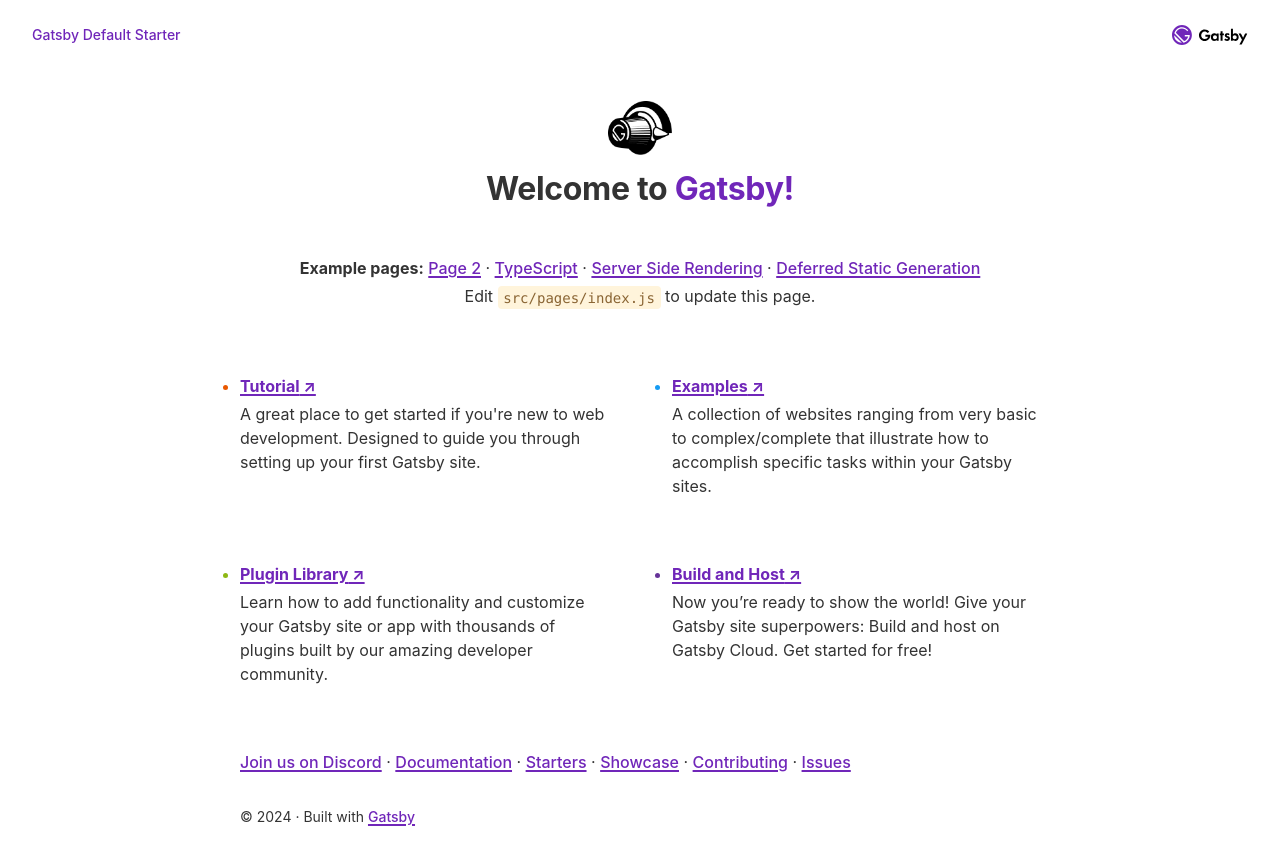
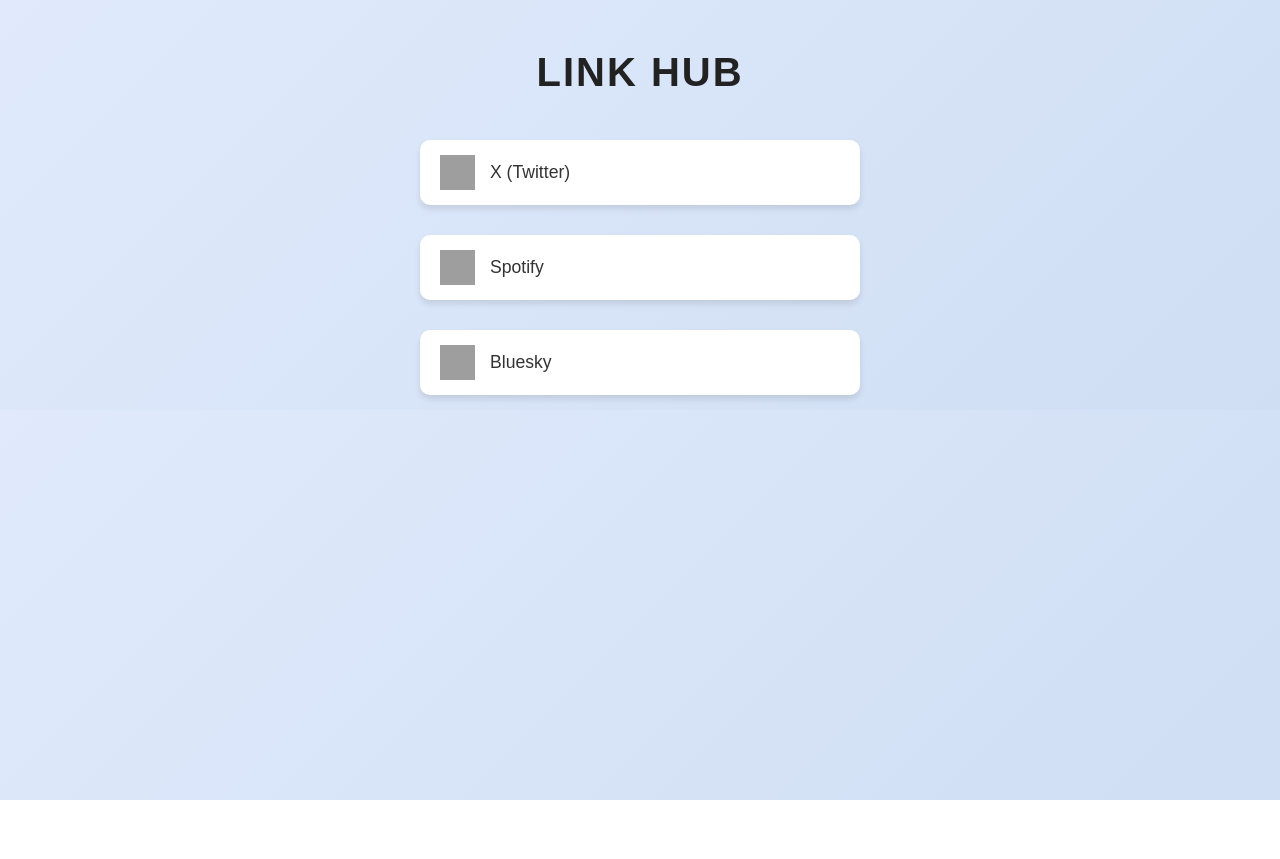
Before and after one commit to lkotlarenko/elly-social, a Gatsby site: page / in a window 1280 px wide. After the commit the page ends 800 px from the top, so only its background shows below. Built offline with nearby package versions, Linux system fonts and the light colour scheme; Gatsby itself is replaced by a stand-in of ours; grey boxes are pictures that could not be loaded.

Commit message:
update 2 files and create 6 files

```diff
--- /dev/null
+++ b/src/components/LinkItem.js
@@ -0,0 +1,21 @@
+import React from "react"
+
+const LinkItem = ({ name, url, icon }) => {
+  return (
+    <a
+      href={url}
+      className="link-item"
+      target="_blank"
+      rel="noopener noreferrer"
+    >
+      <img // CHANGE THE GITHUB USERNAME ON TO POINT TO YOUR REPOSITORY
+        src={`https://github.com/lkotlarenko/link-hub/blob/main/src/images/${icon}`}
+        alt={`${name} icon`}
+        className="link-icon"
+      />
+      <span>{name}</span>
+    </a>
+  )
+}
+
+export default LinkItem
--- /dev/null
+++ b/src/data/links.js
@@ -0,0 +1,20 @@
+const links = [
+  {
+    name: "X (Twitter)",
+    url: "https://x.com/YOURUSERNAME",
+    icon: "x-icon.png",
+  },
+  {
+    name: "Spotify",
+    url: "https://open.spotify.com/user/YOURUSERNAME",
+    icon: "spotify-icon.png",
+  },
+  {
+    name: "Bluesky",
+    url: "https://bsky.app/profile/YOURUSERNAME",
+    icon: "bsky-icon.png",
+  },
+]
+// You can add more links to the links array above, put the images inside the src/images folder
+
+export default links
--- a/src/pages/index.js
+++ b/src/pages/index.js
@@ -1,128 +1,17 @@
-import * as React from "react"
-import { Link } from "gatsby"
-import { StaticImage } from "gatsby-plugin-image"
-
-import Layout from "../components/layout"
-import Seo from "../components/seo"
-import * as styles from "../components/index.module.css"
-
-const links = [
-  {
-    text: "Tutorial",
-    url: "https://www.gatsbyjs.com/docs/tutorial",
-    description:
-      "A great place to get started if you're new to web development. Designed to guide you through setting up your first Gatsby site.",
-  },
-  {
-    text: "Examples",
-    url: "https://github.com/gatsbyjs/gatsby/tree/master/examples",
-    description:
-      "A collection of websites ranging from very basic to complex/complete that illustrate how to accomplish specific tasks within your Gatsby sites.",
-  },
-  {
-    text: "Plugin Library",
-    url: "https://www.gatsbyjs.com/plugins",
-    description:
-      "Learn how to add functionality and customize your Gatsby site or app with thousands of plugins built by our amazing developer community.",
-  },
-  {
-    text: "Build and Host",
-    url: "https://www.gatsbyjs.com/cloud",
-    description:
-      "Now you’re ready to show the world! Give your Gatsby site superpowers: Build and host on Gatsby Cloud. Get started for free!",
-  },
-]
-
-const samplePageLinks = [
-  {
-    text: "Page 2",
-    url: "page-2",
-    badge: false,
-    description:
-      "A simple example of linking to another page within a Gatsby site",
-  },
-  { text: "TypeScript", url: "using-typescript" },
-  { text: "Server Side Rendering", url: "using-ssr" },
-  { text: "Deferred Static Generation", url: "using-dsg" },
-]
-
-const moreLinks = [
-  { text: "Join us on Discord", url: "https://gatsby.dev/discord" },
-  {
-    text: "Documentation",
-    url: "https://gatsbyjs.com/docs/",
-  },
-  {
-    text: "Starters",
-    url: "https://gatsbyjs.com/starters/",
-  },
-  {
-    text: "Showcase",
-    url: "https://gatsbyjs.com/showcase/",
-  },
-  {
-    text: "Contributing",
-    url: "https://www.gatsbyjs.com/contributing/",
-  },
-  { text: "Issues", url: "https://github.com/gatsbyjs/gatsby/issues" },
-]
-
-const utmParameters = `?utm_source=starter&utm_medium=start-page&utm_campaign=default-starter`
+import React from "react"
+import LinkItem from "../components/LinkItem"
+import links from "../data/links"
+import "../styles/global.css"
 
 const IndexPage = () => (
-  <Layout>
-    <div className={styles.textCenter}>
-      <StaticImage
-        src="../images/example.png"
-        loading="eager"
-        width={64}
-        quality={95}
-        formats={["auto", "webp", "avif"]}
-        alt=""
-        style={{ marginBottom: `var(--space-3)` }}
-      />
-      <h1>
-        Welcome to <b>Gatsby!</b>
-      </h1>
-      <p className={styles.intro}>
-        <b>Example pages:</b>{" "}
-        {samplePageLinks.map((link, i) => (
-          <React.Fragment key={link.url}>
-            <Link to={link.url}>{link.text}</Link>
-            {i !== samplePageLinks.length - 1 && <> · </>}
-          </React.Fragment>
-        ))}
-        <br />
-        Edit <code>src/pages/index.js</code> to update this page.
-      </p>
+  <main>
+    <h1>Link Hub</h1>
+    <div className="links-container">
+      {links.map(link => (
+        <LinkItem key={link.url} {...link} />
+      ))}
     </div>
-    <ul className={styles.list}>
-      {links.map(link => (
-        <li key={link.url} className={styles.listItem}>
-          <a
-            className={styles.listItemLink}
-            href={`${link.url}${utmParameters}`}
-          >
-            {link.text} ↗
-          </a>
-          <p className={styles.listItemDescription}>{link.description}</p>
-        </li>
-      ))}
-    </ul>
-    {moreLinks.map((link, i) => (
-      <React.Fragment key={link.url}>
-        <a href={`${link.url}${utmParameters}`}>{link.text}</a>
-        {i !== moreLinks.length - 1 && <> · </>}
-      </React.Fragment>
-    ))}
-  </Layout>
+  </main>
 )
 
-/**
- * Head export to define metadata for the page
- *
- * See: https://www.gatsbyjs.com/docs/reference/built-in-components/gatsby-head/
- */
-export const Head = () => <Seo title="Home" />
-
 export default IndexPage
--- /dev/null
+++ b/src/styles/global.css
@@ -0,0 +1,92 @@
+body {
+  font-family: "Poppins", sans-serif;
+  background: linear-gradient(135deg, #e0eafc, #cfdef3);
+  color: #333; /* Dark text for better readability */
+  margin: 0;
+  padding: 0;
+  text-align: center;
+}
+
+h1 {
+  margin-top: 50px;
+  font-size: 2.5em;
+  color: #222;
+  text-transform: uppercase;
+  letter-spacing: 2px;
+}
+
+.links-container {
+  display: flex;
+  flex-direction: column;
+  align-items: center;
+  margin-top: 30px;
+}
+
+.link-item {
+  position: relative;
+  display: flex;
+  align-items: center;
+  background-color: #fff;
+  padding: 15px 20px;
+  margin: 15px 0;
+  width: 80%;
+  max-width: 400px;
+  border-radius: 10px;
+  text-decoration: none;
+  color: #333;
+  box-shadow: 0 4px 6px rgba(0, 0, 0, 0.1);
+  overflow: hidden;
+}
+
+.link-item::before {
+  content: "";
+  position: absolute;
+  width: 100%;
+  height: 3px;
+  background: linear-gradient(90deg, #6a5af9, #f55555);
+  bottom: 0;
+  left: -100%;
+  transition: left 0.3s;
+}
+
+.link-item:hover::before {
+  left: 0;
+}
+
+.link-item::after {
+  content: "";
+  position: absolute;
+  top: 0;
+  left: -75%;
+  width: 50%;
+  height: 100%;
+  background: rgba(255, 255, 255, 0.2);
+  transform: skewX(-25deg);
+  transition: left 0.7s ease-in-out;
+}
+
+.link-item:hover::after {
+  left: 125%;
+}
+
+.link-icon {
+  width: 35px;
+  height: 35px;
+  margin-right: 15px;
+  transition: transform 0.3s;
+}
+
+.link-item:hover .link-icon {
+  transform: scale(1.1);
+}
+
+span {
+  font-size: 1.1em;
+  font-weight: 500;
+}
+
+@media (max-width: 600px) {
+  .link-item {
+    width: 90%;
+  }
+}
```
Also changed, not shown: src/images/bsky-icon.png (added), src/images/spotify-icon.png (added), src/images/x-icon.png (added).
